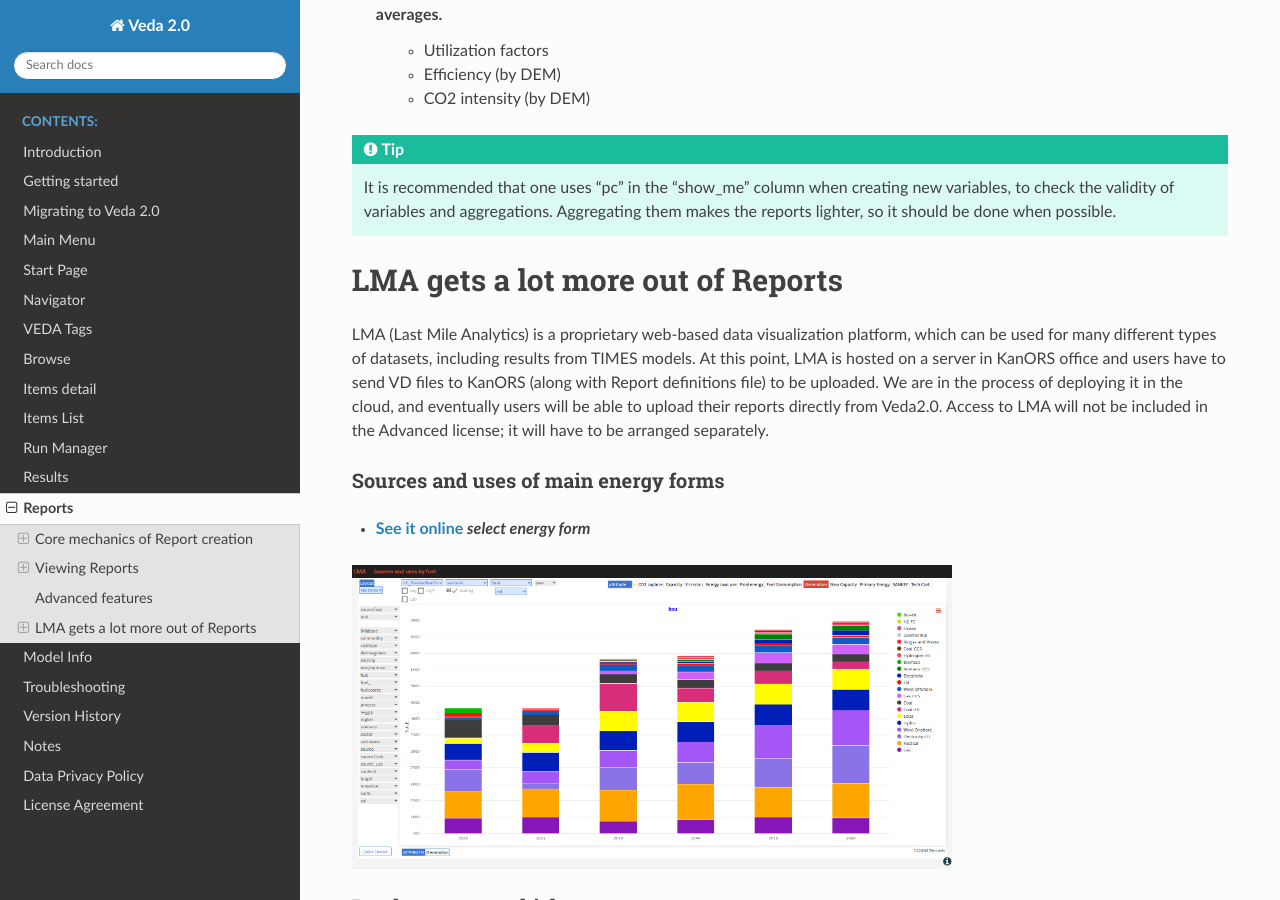
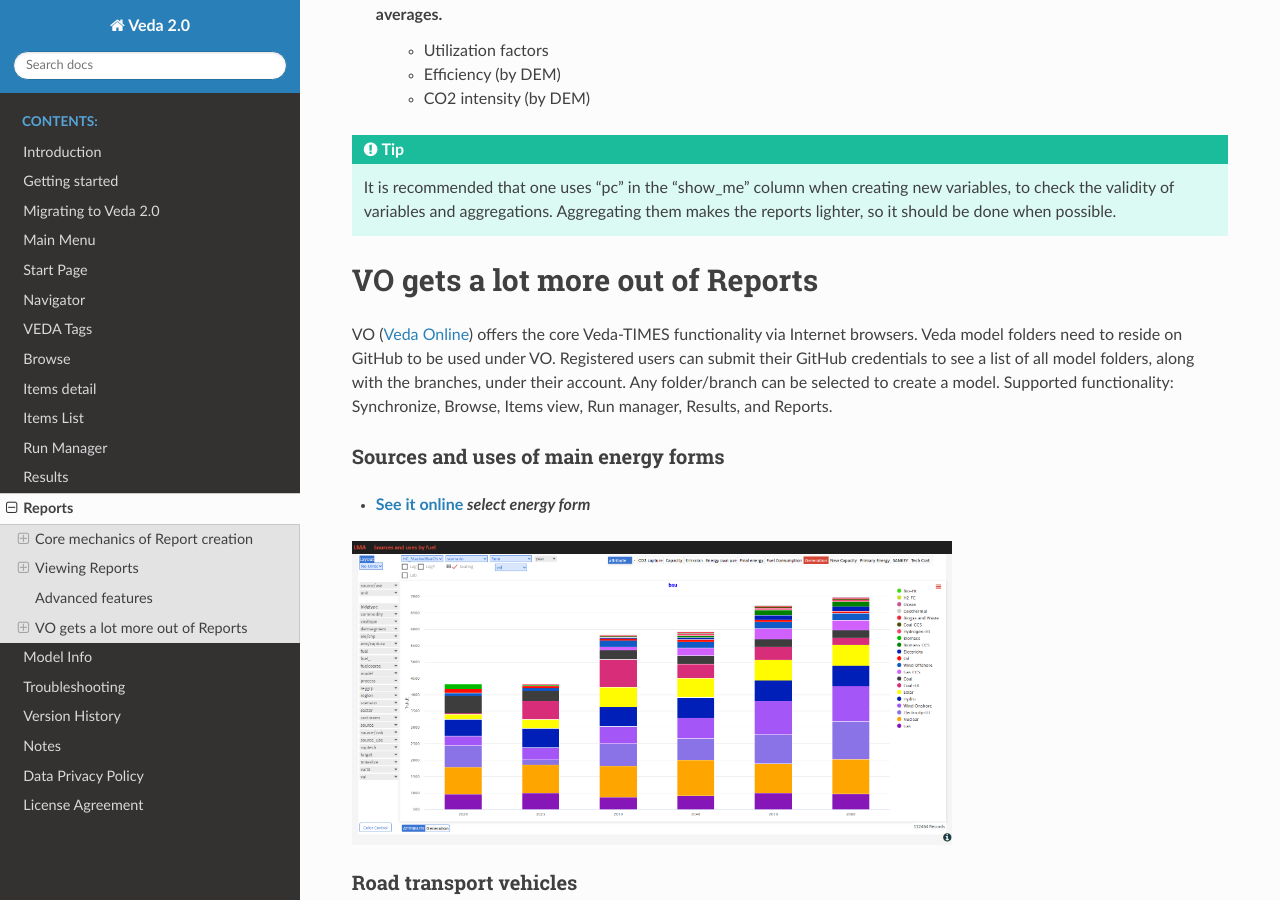
Before and after one commit to kanors-emr/Veda-documentation, a Sphinx documentation site: the page built from docs/source/pages/Reports.rst, in a window 1280 px wide and 900 px high, scrolled down 5243 px. Built offline with Sphinx 7.4.7 and the Read the Docs theme 2.0.0, drawn with Linux system fonts in a browser that asks for light colours.

Commit message:
VO - not LMA

```diff
--- a/docs/source/pages/Reports.rst
+++ b/docs/source/pages/Reports.rst
@@ -116,12 +116,12 @@
 .. tip::
     It is recommended that one uses "pc" in the "show_me" column when creating new variables, to check the validity of variables and aggregations. Aggregating them makes the reports lighter, so it should be done when possible.
 
-LMA gets a lot more out of Reports
+VO gets a lot more out of Reports
 ==================================
-LMA (Last Mile Analytics) is a proprietary web-based data visualization platform, which can be used for many different types of datasets, including results from TIMES models.
-At this point, LMA is hosted on a server in KanORS office and users have to send VD files to KanORS (along with Report definitions file) to be uploaded. We are in the process
-of deploying it in the cloud, and eventually users will be able to upload their reports directly from Veda2.0.
-Access to LMA will not be included in the Advanced license; it will have to be arranged separately.
+
+VO (`Veda Online <https://vedaonline.cloud/>`_) offers the core Veda-TIMES functionality via Internet browsers. Veda model folders need to reside on GitHub to be used under VO.
+Registered users can submit their GitHub credentials to see a list of all model folders, along with the branches, under their account.
+Any folder/branch can be selected to create a model. Supported functionality: Synchronize, Browse, Items view, Run manager, Results, and Reports.
 
 Sources and uses of main energy forms
 ^^^^^^^^^^^^^^^^^^^^^^^^^^^^^^^^^^^^^
```
